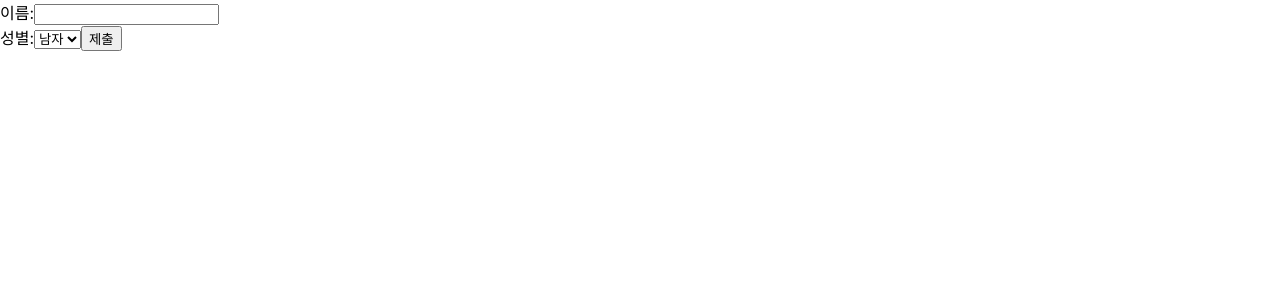
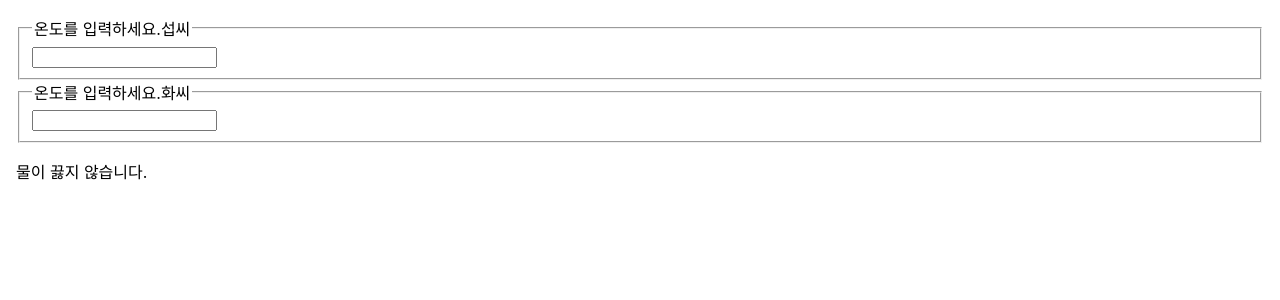
Before and after one commit to 5o-hyun/react-firstmet, a React (Create React App) app in the folder myapp/: page / in a window 1280 px wide. Shown: the top 300 px of the page. Built offline with nearby package versions, Linux system fonts and the light colour scheme.

Commit message:
Feat: state끌어올리기(섭씨온도, 화씨온도 표시하기)

```diff
--- /dev/null
+++ b/myapp/src/chapter12/Calculator.jsx
@@ -0,0 +1,63 @@
+import React, { useState } from "react";
+import TemperatureInput from "./TemperatureInput";
+
+const BoilingVerdict = (props) => {
+  if (props.celsius >= 100) {
+    return <p>물이 끓습니다.</p>;
+  }
+  return <p>물이 끓지 않습니다.</p>;
+};
+
+const toCelsius = (fahrenheit) => {
+  return ((fahrenheit - 32) * 5) / 9;
+};
+
+const toFahrenheit = (celsius) => {
+  return (celsius * 9) / 5 + 32;
+};
+
+const tryConvert = (temperature, convert) => {
+  const input = parseFloat(temperature);
+  if (Number.isNaN(input)) {
+    return "";
+  }
+  const output = convert(input);
+  const rounded = Math.round(output * 1000) / 1000;
+  return rounded.toString();
+};
+
+const Calculator = (props) => {
+  const [temperature, setTemperature] = useState("");
+  const [scale, setScale] = useState("c");
+
+  const handleFahrenheitChange = (temperature) => {
+    setTemperature(temperature);
+    setScale("f");
+  };
+  const handleCelsiusChange = (temperature) => {
+    setTemperature(temperature);
+    setScale("c");
+  };
+
+  const celsius =
+    scale === "f" ? tryConvert(temperature, toCelsius) : temperature;
+  const fahrenheit =
+    scale === "c" ? tryConvert(temperature, toFahrenheit) : temperature;
+  return (
+    <div style={{ padding: 16 }}>
+      <TemperatureInput
+        scale="c"
+        temperature={celsius}
+        onTemperatureChange={handleCelsiusChange}
+      />
+      <TemperatureInput
+        scale="f"
+        temperature={fahrenheit}
+        onTemperatureChange={handleFahrenheitChange}
+      />
+      <BoilingVerdict celsius={parseFloat(celsius)} />
+    </div>
+  );
+};
+
+export default Calculator;
--- /dev/null
+++ b/myapp/src/chapter12/TemperatureInput.jsx
@@ -0,0 +1,20 @@
+import React from "react";
+
+const scaleNames = {
+  c: "섭씨",
+  f: "화씨",
+};
+
+const TemperatureInput = (props) => {
+  const handleChange = (e) => {
+    props.onTemperatureChange(e.target.value);
+  };
+  return (
+    <fieldset>
+      <legend>온도를 입력하세요.{scaleNames[props.scale]}</legend>
+      <input value={props.temperature} onChange={handleChange} />
+    </fieldset>
+  );
+};
+
+export default TemperatureInput;
--- a/myapp/src/index.js
+++ b/myapp/src/index.js
@@ -2,12 +2,12 @@
 import ReactDOM from "react-dom/client";
 import "./index.css";
 import reportWebVitals from "./reportWebVitals";
-import SignUp from "./chapter11/SignUp";
+import Calculator from "./chapter12/Calculator";
 
 const root = ReactDOM.createRoot(document.getElementById("root"));
 root.render(
   // <React.StrictMode>
-  <SignUp />
+  <Calculator />
   // </React.StrictMode>
 );
 
```
